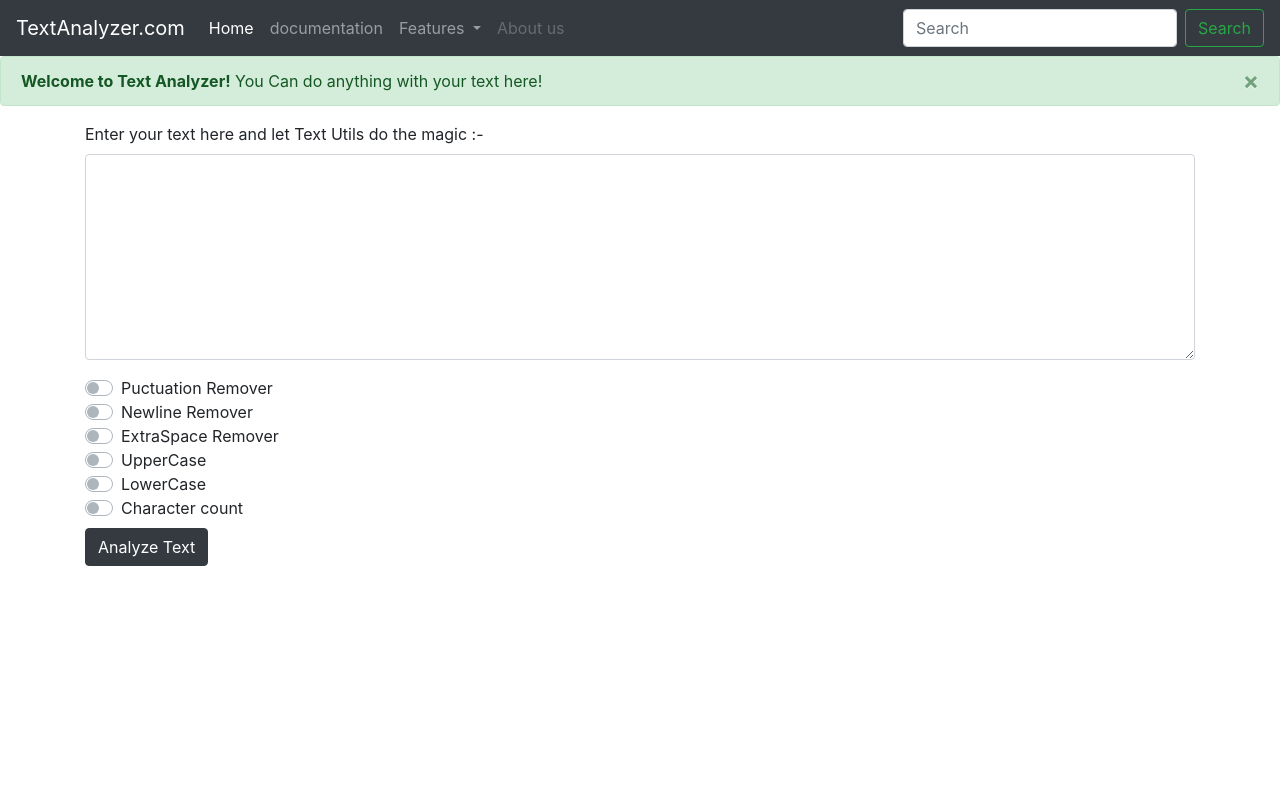
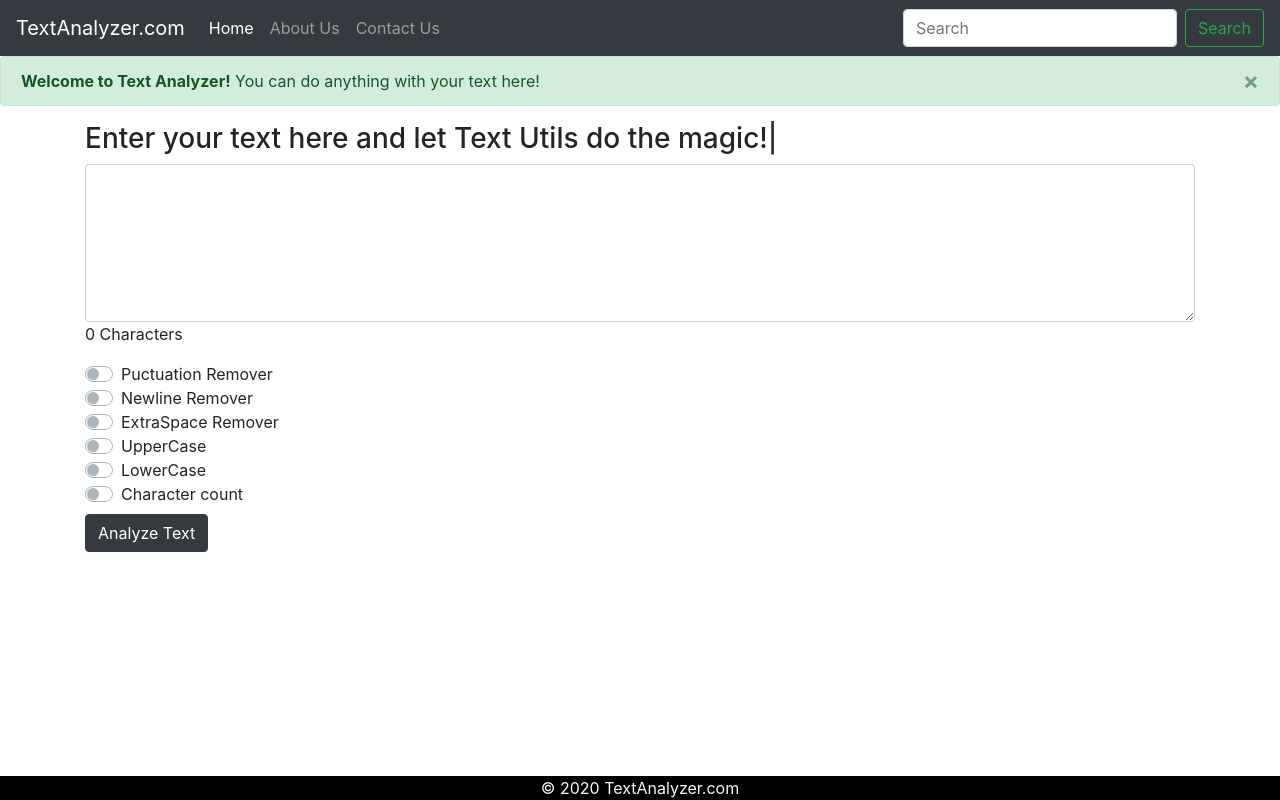
Before and after one commit to 3xp10it3r/TextAnalyzer-DjangoProject, a Django app: page / in a window 1280 px wide. Run offline with Django 3.2, Linux system fonts and the light colour scheme; some libraries are stand-ins or nearby versions.

Commit message:
Update index1.html

```diff
--- a/templates/index1.html
+++ b/templates/index1.html
@@ -6,61 +6,87 @@
     <meta name="viewport" content="width=device-width, initial-scale=1, shrink-to-fit=no">
 
     <!-- Bootstrap CSS -->
-    <link rel="stylesheet" href="https://stackpath.bootstrapcdn.com/bootstrap/4.5.0/css/bootstrap.min.css" integrity="sha384-9aIt2nRpC12Uk9gS9baDl411NQApFmC26EwAOH8WgZl5MYYxFfc+NcPb1dKGj7Sk" crossorigin="anonymous">
+    <link rel="stylesheet" href="https://stackpath.bootstrapcdn.com/bootstrap/4.2.1/css/bootstrap.min.css" integrity="sha384-GJzZqFGwb1QTTN6wy59ffF1BuGJpLSa9DkKMp0DgiMDm4iYMj70gZWKYbI706tWS" crossorigin="anonymous">
+    <!--Typed.js-->
+    <script type="text/javascript" src="https://cdn.jsdelivr.net/npm/typed.js"></script>
 
     <title>Text Analyzer</title>
+    <!-- Favicon-->
+    <link rel="shortcut icon" href="https://codewithharry.com/static/photo.png">
+    <style>
+		.footer {
+   		position: fixed;
+   		left: 0;
+   		bottom: 0;
+   		width: 100%;
+   		background-color: black;
+   		color: white;
+   		text-align: center;
+   		display: block;
+		}
+	</style>
   </head>
   <body>
-<!--    <h1>Hello, world!</h1>-->
 <nav class="navbar navbar-expand-lg navbar-dark bg-dark">
   <a class="navbar-brand" href="#">TextAnalyzer.com</a>
-  <button class="navbar-toggler" type="button" data-toggle="collapse" data-target="#navbarSupportedContent" aria-controls="navbarSupportedContent" aria-expanded="false" aria-label="Toggle navigation">
+  <button class="navbar-toggler" type="button" data-toggle="collapse" data-target="#navbarNavDropdown" aria-controls="navbarNavDropdown" aria-expanded="false" aria-label="Toggle navigation">
     <span class="navbar-toggler-icon"></span>
   </button>
-
-  <div class="collapse navbar-collapse" id="navbarSupportedContent">
-    <ul class="navbar-nav mr-auto">
+  <div class="collapse navbar-collapse" id="navbarNavDropdown">
+    <ul class="navbar-nav">
       <li class="nav-item active">
-        <a class="nav-link" href="#">Home <span class="sr-only">(current)</span></a>
+        <a class="nav-link" href="/">Home <span class="sr-only">(current)</span></a>
       </li>
       <li class="nav-item">
-        <a class="nav-link" href="#">documentation</a>
-      </li>
-      <li class="nav-item dropdown">
-        <a class="nav-link dropdown-toggle" href="#" id="navbarDropdown" role="button" data-toggle="dropdown" aria-haspopup="true" aria-expanded="false">
-          Features
-        </a>
-        <div class="dropdown-menu" aria-labelledby="navbarDropdown">
-          <a class="dropdown-item" href="#">about us</a>
-          <a class="dropdown-item" href="#">Another action</a>
-          <div class="dropdown-divider"></div>
-          <a class="dropdown-item" href="#">Something else here</a>
-        </div>
+        <a class="nav-link" href="/about">About Us</a>
       </li>
       <li class="nav-item">
-        <a class="nav-link disabled" href="#" tabindex="-1" aria-disabled="true">About us</a>
+        <a class="nav-link" href="#">Contact Us</a>
       </li>
+
     </ul>
-    <form class="form-inline my-2 my-lg-0">
+  </div>
+  <form class="form-inline">
     <input class="form-control mr-sm-2" type="search" placeholder="Search" aria-label="Search">
     <button class="btn btn-outline-success my-2 my-sm-0" type="submit">Search</button>
   </form>
-  </div>
 </nav>
+
+
 <div class="alert alert-success alert-dismissible fade show" role="alert">
-  <strong>Welcome to Text Analyzer!</strong> You Can do anything with your text here!
+  <strong>Welcome to Text Analyzer!</strong> You can do anything with your text here!
   <button type="button" class="close" data-dismiss="alert" aria-label="Close">
     <span aria-hidden="true">&times;</span>
   </button>
 </div>
-<!--<center>-->
+
+
 <div class="container">
-    <form action="/analyzer" method="POST">
-        {% csrf_token %}
+
+  <form action='/analyzer' onsubmit="return validate()" method='post'> {% csrf_token %}
+
+
+
   <div class="form-group">
-            <label for="exampleFormControlTextarea1">Enter your text here and let Text Utils do the magic :-</label>
-            <textarea class="form-control" name="text" id="exampleFormControlTextarea1" rows="8"></textarea>
+    <h3><span id="typed"></span></h3>
+
+    <textarea class="form-control" name='text' id="exampleFormControlTextarea1" rows="6"></textarea>
+
+	<!-- Word Counter -->
+	<p>
+	<span id="wordCount">0</span> Characters
+	<script type="text/javascript">
+		var exampleFormControlTextarea1 = document.getElementById("exampleFormControlTextarea1");
+		var wordCount = document.getElementById("wordCount");
+
+		exampleFormControlTextarea1.addEventListener("keyup",function(){
+		var characters = exampleFormControlTextarea1.value.split('');
+  		wordCount.innerText = characters.length;
+		});
+	</script>
+	</p>
   </div>
+
 <div class="custom-control custom-switch">
             <input type="checkbox" name="tb" class="custom-control-input" id="customSwitch1" >
             <label class="custom-control-label" for="customSwitch1">Puctuation Remover</label>
@@ -88,19 +114,45 @@
         <button type="submit" class="btn btn-dark mt-2">Analyze Text</button>
     </form>
 </div>
+ <!-- Typed.js DONT TOUCH THIS! -->
+ <div id="typed-strings">
+  </div>
 
+  <script>
+     var typed = new Typed('#typed',{
+                    strings:["You can do anything with your text here!","Enter your text here and let Text Utils do the magic!"],
+                    backSpeed: 15,
+                    smartBackspace: true,
+                    backDelay: 1200,
+                    startDelay: 1000,
+                    typeSpeed: 25,
+                    loop: false,
 
-
-
-
-
-
-
+                  });
+    </script>
+  <!-- Footer-->
+<footer class="footer">
+  <div class="container">
+    <span class="text-light">&#169 2020 TextAnalyzer.com </span>
+  </div>
+</footer>
 
     <!-- Optional JavaScript -->
     <!-- jQuery first, then Popper.js, then Bootstrap JS -->
-    <script src="https://code.jquery.com/jquery-3.5.1.slim.min.js" integrity="sha384-DfXdz2htPH0lsSSs5nCTpuj/zy4C+OGpamoFVy38MVBnE+IbbVYUew+OrCXaRkfj" crossorigin="anonymous"></script>
-    <script src="https://cdn.jsdelivr.net/npm/popper.js@1.16.0/dist/umd/popper.min.js" integrity="sha384-Q6E9RHvbIyZFJoft+2mJbHaEWldlvI9IOYy5n3zV9zzTtmI3UksdQRVvoxMfooAo" crossorigin="anonymous"></script>
-    <script src="https://stackpath.bootstrapcdn.com/bootstrap/4.5.0/js/bootstrap.min.js" integrity="sha384-OgVRvuATP1z7JjHLkuOU7Xw704+h835Lr+6QL9UvYjZE3Ipu6Tp75j7Bh/kR0JKI" crossorigin="anonymous"></script>
+    <script src="https://code.jquery.com/jquery-3.3.1.slim.min.js" integrity="sha384-q8i/X+965DzO0rT7abK41JStQIAqVgRVzpbzo5smXKp4YfRvH+8abtTE1Pi6jizo" crossorigin="anonymous"></script>
+    <script src="https://cdnjs.cloudflare.com/ajax/libs/popper.js/1.14.6/umd/popper.min.js" integrity="sha384-wHAiFfRlMFy6i5SRaxvfOCifBUQy1xHdJ/yoi7FRNXMRBu5WHdZYu1hA6ZOblgut" crossorigin="anonymous"></script>
+    <script src="https://stackpath.bootstrapcdn.com/bootstrap/4.2.1/js/bootstrap.min.js" integrity="sha384-B0UglyR+jN6CkvvICOB2joaf5I4l3gm9GU6Hc1og6Ls7i6U/mkkaduKaBhlAXv9k" crossorigin="anonymous"></script>
+    <script>
+      function validate(){
+      var textarea = document.getElementById('exampleFormControlTextarea1').value;
+      var span = document.getElementById('messageofvalidate');
+
+        if (textarea == '') {
+          span.innerHTML = 'Please Write Your Message';
+          return false;
+        }
+
+      }
+    </script>
   </body>
 </html>
```
Lines whose indentation alone changed are shown as unchanged.
